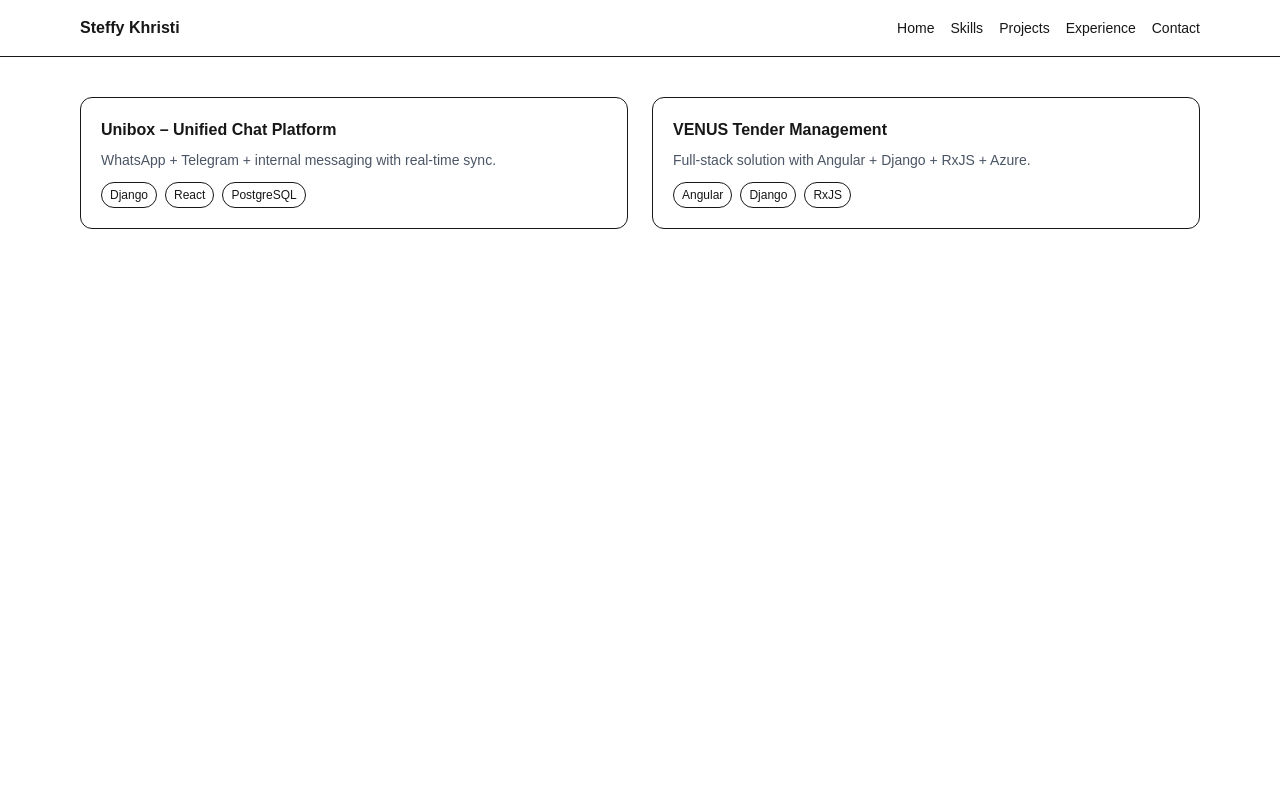
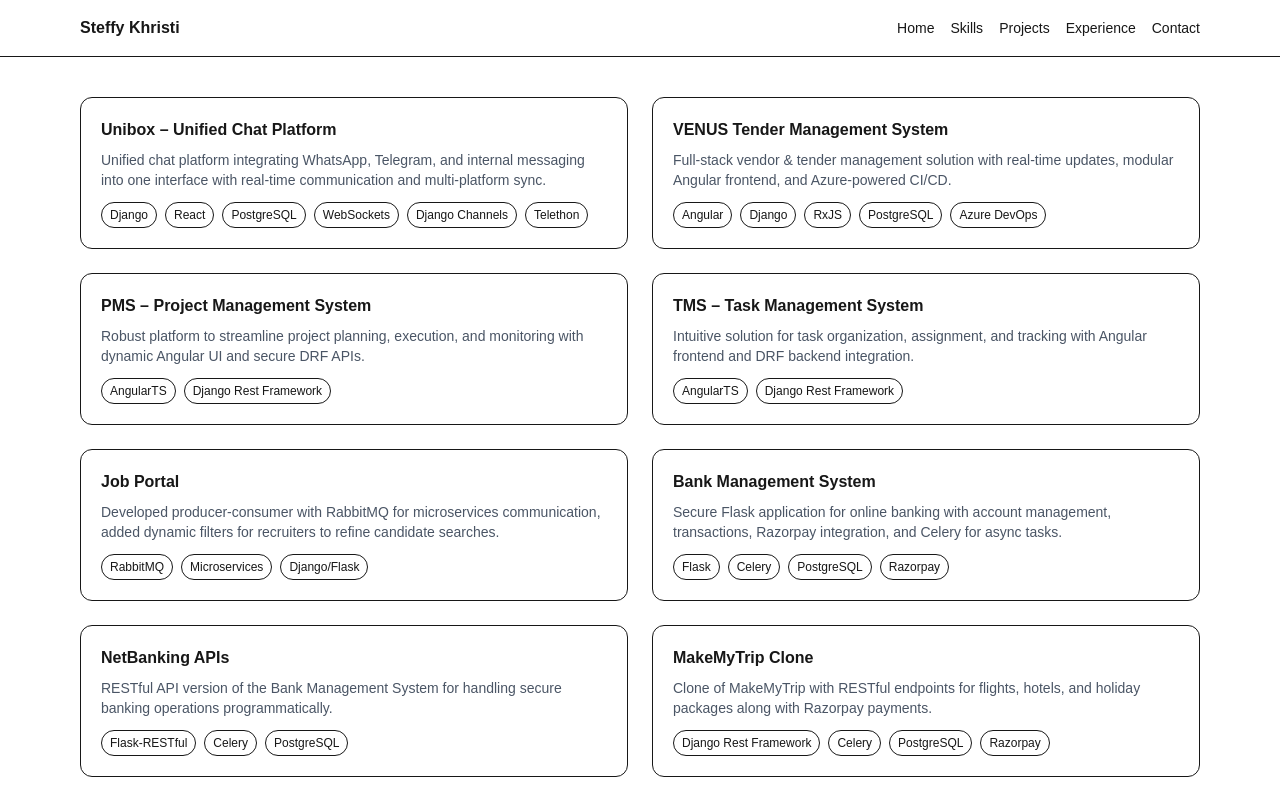
Before and after one commit to steffyjk/steffy-portfolio, a Next.js app in the folder portfolio/: page /projects in a window 1280 px wide. Shown: the top 799 px of the page. Built offline with nearby package versions, Linux system fonts and the light colour scheme.

Commit message:
[ Fix ] :  added projects

```diff
--- a/portfolio/src/app/projects/page.js
+++ b/portfolio/src/app/projects/page.js
@@ -1,18 +1,57 @@
 export default function Projects() {
   const projects = [
-    {
-      title: "Unibox – Unified Chat Platform",
-      description:
-        "WhatsApp + Telegram + internal messaging with real-time sync.",
-      tech: ["Django", "React", "PostgreSQL"],
-    },
-    {
-      title: "VENUS Tender Management",
-      description:
-        "Full-stack solution with Angular + Django + RxJS + Azure.",
-      tech: ["Angular", "Django", "RxJS"],
-    },
-  ];
+  {
+    title: "Unibox – Unified Chat Platform",
+    description: "Unified chat platform integrating WhatsApp, Telegram, and internal messaging into one interface with real-time communication and multi-platform sync.",
+    tech: ["Django", "React", "PostgreSQL", "WebSockets", "Django Channels", "Telethon"]
+  },
+  {
+    title: "VENUS Tender Management System",
+    description: "Full-stack vendor & tender management solution with real-time updates, modular Angular frontend, and Azure-powered CI/CD.",
+    tech: ["Angular", "Django", "RxJS", "PostgreSQL", "Azure DevOps"]
+  },
+  {
+    title: "PMS – Project Management System",
+    description: "Robust platform to streamline project planning, execution, and monitoring with dynamic Angular UI and secure DRF APIs.",
+    tech: ["AngularTS", "Django Rest Framework"]
+  },
+  {
+    title: "TMS – Task Management System",
+    description: "Intuitive solution for task organization, assignment, and tracking with Angular frontend and DRF backend integration.",
+    tech: ["AngularTS", "Django Rest Framework"]
+  },
+  {
+    title: "Job Portal",
+    description: "Developed producer-consumer with RabbitMQ for microservices communication, added dynamic filters for recruiters to refine candidate searches.",
+    tech: ["RabbitMQ", "Microservices", "Django/Flask"]
+  },
+  {
+    title: "Bank Management System",
+    description: "Secure Flask application for online banking with account management, transactions, Razorpay integration, and Celery for async tasks.",
+    tech: ["Flask", "Celery", "PostgreSQL", "Razorpay"]
+  },
+  {
+    title: "NetBanking APIs",
+    description: "RESTful API version of the Bank Management System for handling secure banking operations programmatically.",
+    tech: ["Flask-RESTful", "Celery", "PostgreSQL"]
+  },
+  {
+    title: "MakeMyTrip Clone",
+    description: "Clone of MakeMyTrip with RESTful endpoints for flights, hotels, and holiday packages along with Razorpay payments.",
+    tech: ["Django Rest Framework", "Celery", "PostgreSQL", "Razorpay"]
+  },
+  {
+    title: "Pinterest Clone",
+    description: "Web app replicating Pinterest functionality: pinning images, creating boards, following users, and engaging with content.",
+    tech: ["Django", "Celery", "PostgreSQL", "Chrome Extension"]
+  },
+  {
+    title: "Web Scrapers",
+    description: "Developed scrapers for internal company portal, LinkedIn, Pinterest, and YouTube with scheduling support.",
+    tech: ["Selenium", "Scrapy", "Cronjob"]
+  }
+]
+;
 
   return (
     <section className="grid gap-6 sm:grid-cols-2">
```
